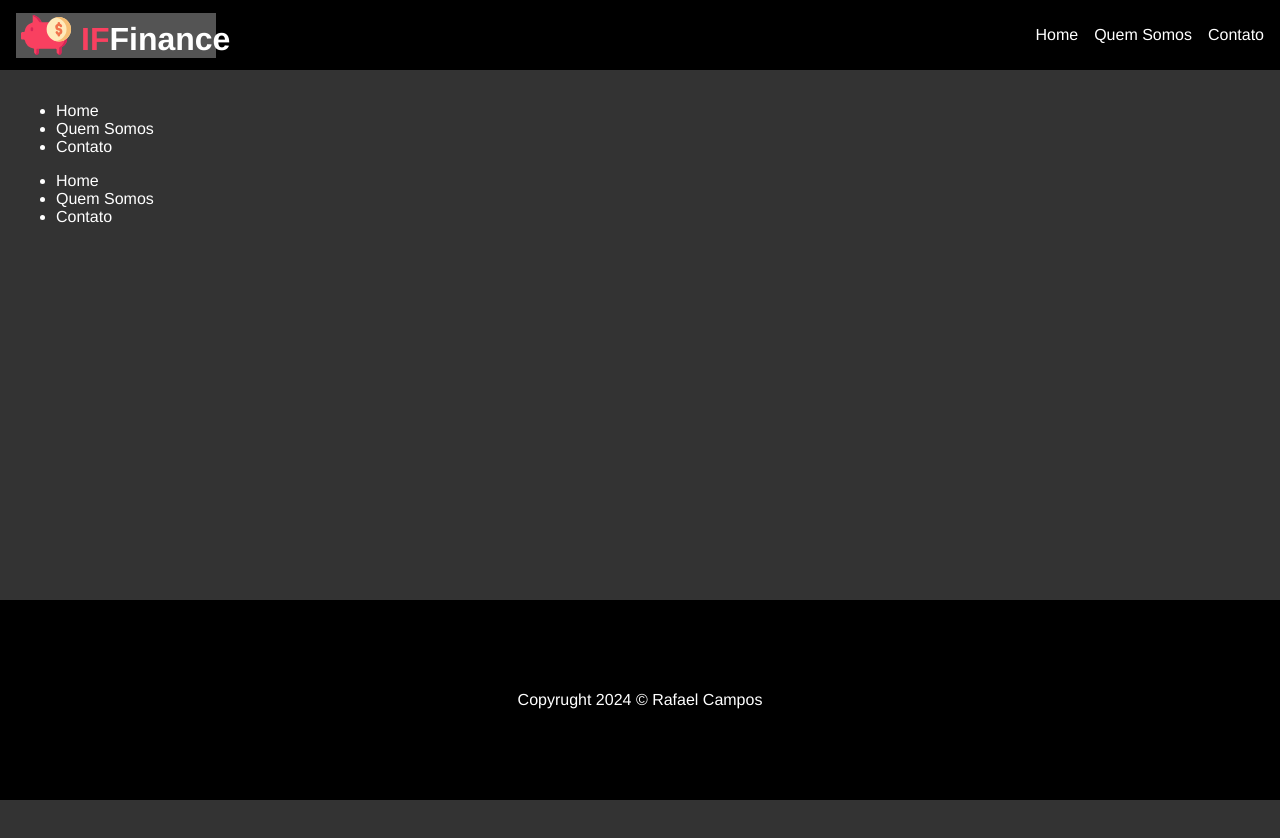
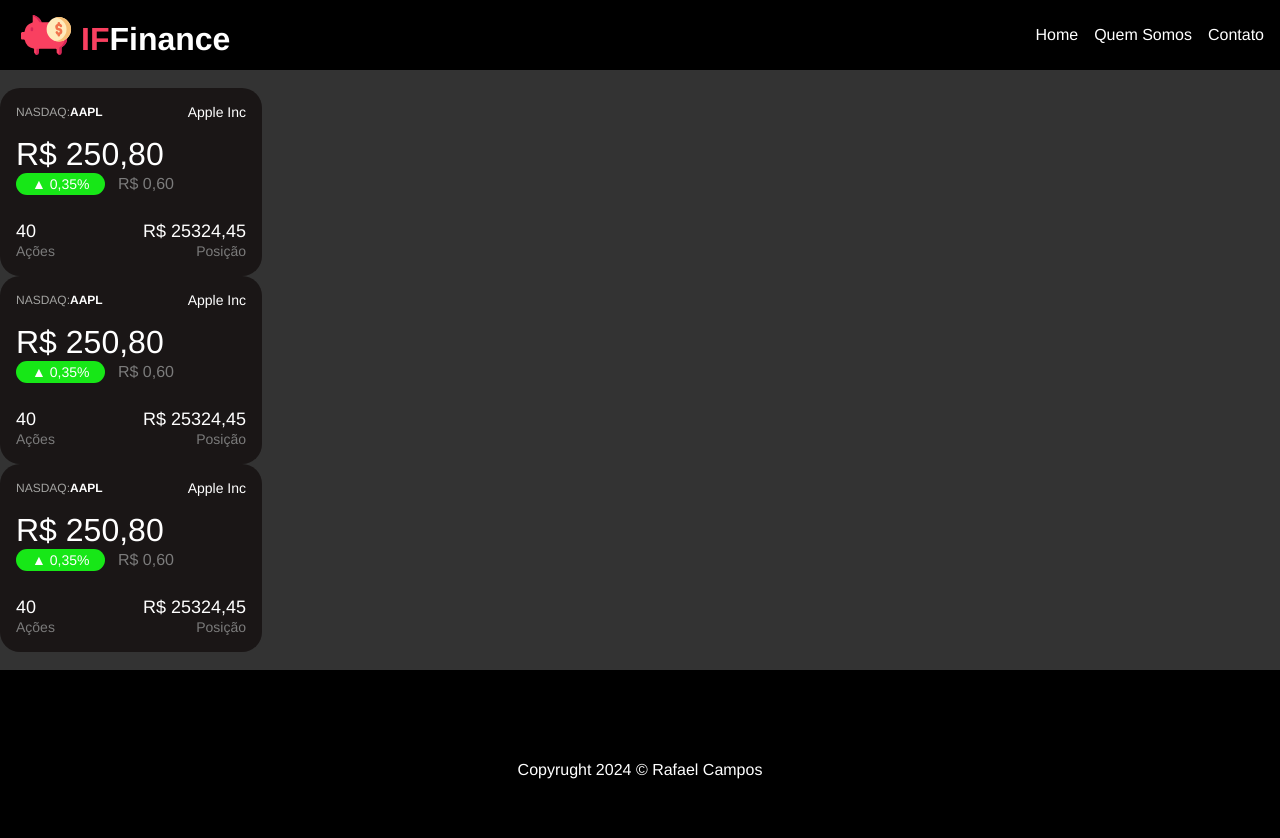
Before and after one commit to rafahcampos/IF-Finance, a plain HTML site: page index.html in a window 1280 px wide. Before the commit the page ends 800 px from the top, so only its background shows below. Drawn offline with Linux system fonts and the light colour scheme.

Commit message:
HTML e CSS dos cards

```diff
--- a/css/style.css
+++ b/css/style.css
@@ -25,11 +25,9 @@ body > header nav {
 .logotipo {
     width: 200px;
     height: 45px;
-    background: #545454;
     display: flex;
     align-items: center;
     gap: 5px;
-
 
 }
 
@@ -58,15 +56,86 @@ nav ul{
     padding: 0;
 }
 
-main{
+body > main{
 
     min-height: calc(100vh - 302px);
     padding: 16px;
+    display: inline;
+    gap: 16px;
 }
-footer{
+body > footer{
     background: black;
     height: 200px;
     display: flex;
     justify-content: center;
     align-items: center;
-};
+}
+
+.card-ticker{
+    width: 230px;
+    background: #1a1616;
+    border-radius: 20px;
+    padding: 16px;
+}
+
+.card-ticker header{
+    display: flex;
+    justify-content: space-between;
+    align-items: center;
+
+}
+
+.card-ticker header h2{
+    margin: 0;
+    font-size: 12px;
+}
+.card-ticker header h2 span{
+    font-weight: normal;
+    color: #a3a3a1;
+}
+
+.card-ticker header h1{
+    margin: 0;
+    font-size: 14px;
+    font-weight: 500;
+}
+
+
+.card-ticker main p{
+    font-size: 32px;
+    margin: 16px 0 2px 0;
+}
+
+.card-ticker main span{
+    color: #7b7b7b;
+}
+
+.card-ticker main span:nth-child(2){
+  background: #17e717;
+  padding: 3px 16px;
+  margin: 0 8px 0 0;
+  border-radius: 12px;
+  font-size: 14px;
+  color: #FFF;
+}
+
+.card-ticker footer{
+    display: flex;
+    justify-content: space-between;
+    margin: 28px 0 0 0;
+}
+
+.card-ticker footer div:nth-child(2){
+    text-align: right;
+}
+
+.card-ticker footer div p{
+    margin: 0;
+    font-size: 18px;
+
+}
+
+.card-ticker footer div span{
+    font-size: 14px;
+    color: #7b7b7b;
+}
--- a/index.html
+++ b/index.html
@@ -24,19 +24,70 @@
         </nav>
     </header>
     <main>
-        <ul>
-            <li>Home</li>
-            <li>Quem Somos</li>
-            <li>Contato</li>
-        </ul>
-    </nav>
-    <ul>
-        <li>Home</li>
-        <li>Quem Somos</li>
-        <li>Contato</li>
-    </ul>
-</nav>
 
+        <div class="card-ticker">
+            <header>
+                <h2><span>NASDAQ:</span>AAPL</h2>
+                <h1>Apple Inc</h1>
+            </header>
+            <main>
+                <p>R$ 250,80</p>
+                <span>▲ 0,35%</span>
+                <span>R$ 0,60</span>
+            </main>
+            <footer>
+                <div>
+                    <p>40</p>
+                    <span>Ações</span>
+                </div>
+                <div>
+                    <p>R$ 25324,45</p>
+                    <span>Posição</span>
+                </div>
+            </footer>
+        </div>
+        <div class="card-ticker">
+            <header>
+                <h2><span>NASDAQ:</span>AAPL</h2>
+                <h1>Apple Inc</h1>
+            </header>
+            <main>
+                <p>R$ 250,80</p>
+                <span>▲ 0,35%</span>
+                <span>R$ 0,60</span>
+            </main>
+            <footer>
+                <div>
+                    <p>40</p>
+                    <span>Ações</span>
+                </div>
+                <div>
+                    <p>R$ 25324,45</p>
+                    <span>Posição</span>
+                </div>
+            </footer>
+        </div>
+        <div class="card-ticker">
+            <header>
+                <h2><span>NASDAQ:</span>AAPL</h2>
+                <h1>Apple Inc</h1>
+            </header>
+            <main>
+                <p>R$ 250,80</p>
+                <span>▲ 0,35%</span>
+                <span>R$ 0,60</span>
+            </main>
+            <footer>
+                <div>
+                    <p>40</p>
+                    <span>Ações</span>
+                </div>
+                <div>
+                    <p>R$ 25324,45</p>
+                    <span>Posição</span>
+                </div>
+            </footer>
+        </div>
     </main>
     <footer>
         <p>Copyrught 2024 © Rafael Campos</p>
```
